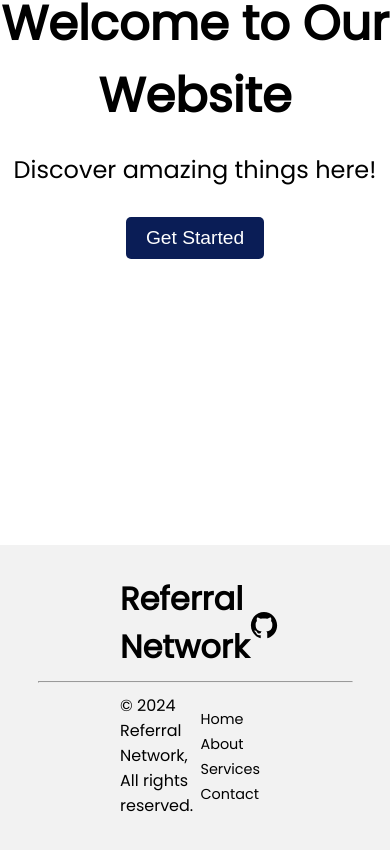
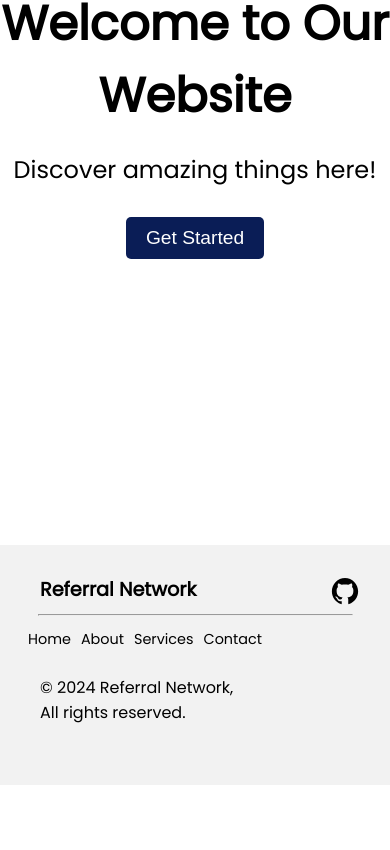
Before and after one commit to RutikKulkarni/ReferralNetworkHub, a React (Create React App) app in the folder frontend/: page / in a window 390 px wide. Shown: the part 364-1214 px from the top of the page. After the commit the page ends 1149 px from the top, so only its background shows below. Built offline with nearby package versions, Linux system fonts and the light colour scheme; the HTML template or start-up script is replaced by a standard one.

Commit message:
Add responsiveness in the footer

```diff
--- a/frontend/src/components/Footer/Footer.jsx
+++ b/frontend/src/components/Footer/Footer.jsx
@@ -17,7 +17,7 @@ const Footer = () => {
           </a>
         </div>
         <hr />
-        <div className={styles.alignment}>
+        <div className={styles.alignment2}>
           <p>&copy; 2024 Referral Network, All rights reserved.</p>
           <ul className={styles.footerLinks}>
             <li>
--- a/frontend/src/components/Footer/Footer.module.css
+++ b/frontend/src/components/Footer/Footer.module.css
@@ -33,12 +33,22 @@
   margin-bottom: 0;
 }
 
-.alignment p {
+/* Footer Links */
+.alignment2 {
+  display: flex;
+  justify-content: space-between;
+  align-items: center;
+  margin-top: 10px;
+  margin-right: 100px;
+  margin-bottom: 0;
+}
+
+.alignment2 p {
   margin: 0;
   margin-left: 100px;
 }
 
-.alignment .footerLinks {
+.alignment2 .footerLinks {
   margin: 0;
   padding: 0;
 }
@@ -67,3 +77,51 @@
 .footerLinks a:hover {
   text-decoration: underline;
 }
+
+/* Media query for tablet screens */
+@media only screen and (max-width: 768px) {
+  .footerContent h1 {
+    font-size: 1.5rem;
+    margin-left: 20px;
+  }
+
+  .footerContent p {
+    margin-left: 20px;
+  }
+
+  .alignment {
+    margin-right: 20px;
+  }
+}
+
+/* Media query for mobile screens */
+@media only screen and (max-width: 480px) {
+  .footerContent h1 {
+    font-size: 1.2rem;
+  }
+
+  .footerContent p {
+    margin-left: 10px;
+  }
+
+  .alignment {
+    margin-right: 10px;
+  }
+
+  .alignment2 {
+    flex-direction: column-reverse;
+  }
+
+  .alignment2 p {
+    margin: 20px;
+  }
+
+  .footerLinks {
+    margin-left: auto;
+    margin-right: auto;
+  }
+
+  .footerLinks li {
+    margin-bottom: 5px;
+  }
+}
```
